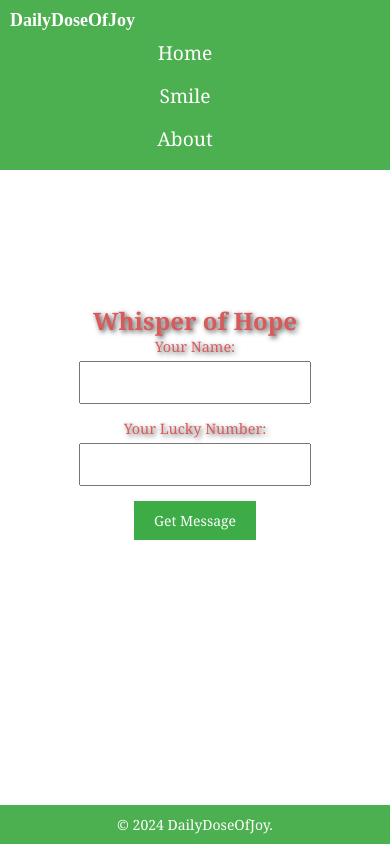
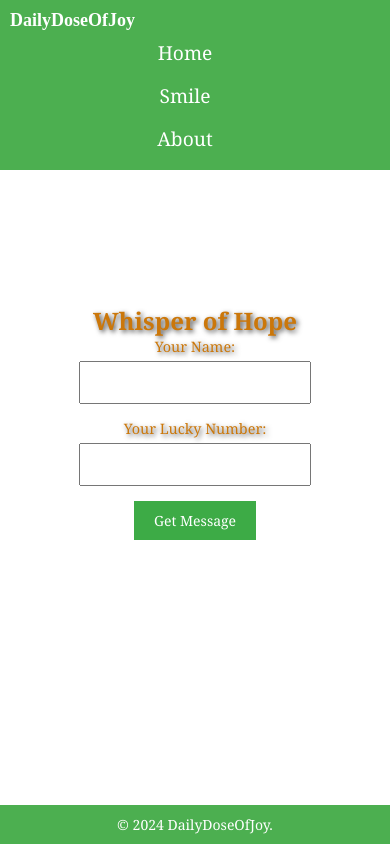
Before and after one commit to Shravani1510/PosiFortuneApp, a React (Create React App) app: page / in a window 390 px wide. Built offline with nearby package versions, Linux system fonts and the light colour scheme.

Commit message:
updated CSS

```diff
--- a/src/index.css
+++ b/src/index.css
@@ -153,8 +153,8 @@ img {
     display: none;
   }
 
-  .greeting, .random-message, .form-container h1, .form-container label, .smile-container {
-    color: rgb(216, 90, 90); /* Set a default text color */
+  .greeting, .random-message, .form-container h1, .form-container label, .smile-container  {
+    color: rgb(203, 119, 10); /* Set a default text color */
     text-shadow: 2px 2px 5px rgba(0, 0, 0, 0.7); /* Adds a dark shadow to text */
     text-align: center;
     align-items: center;
```
